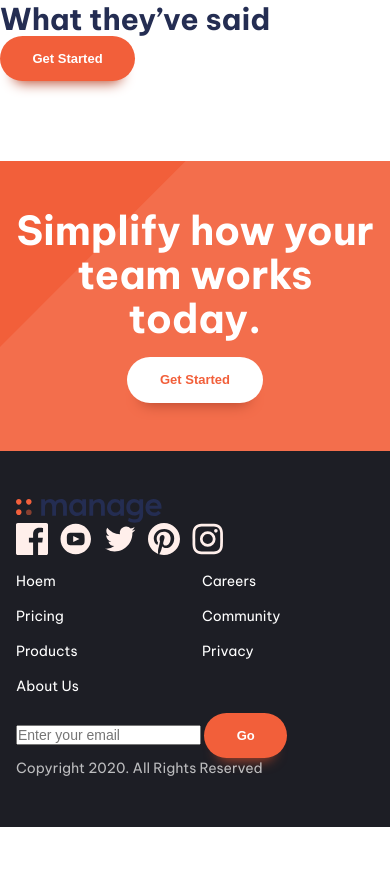
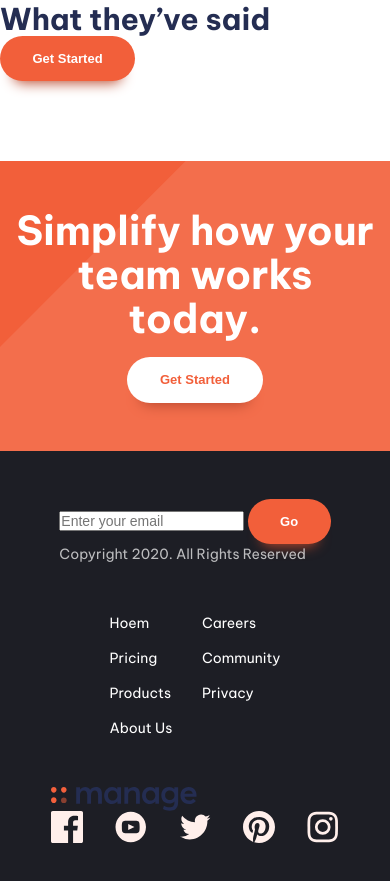
Before and after one commit to mhvirus/fem-manage-landing-page.github.io, a website built with Vite: page index.html in a window 390 px wide. Shown: the part 1768-2649 px from the top of the page. Before the commit the page ends 2595 px from the top, so only its background shows below. Built offline with nearby package versions, Linux system fonts and the light colour scheme.

Commit message:
footer almost done

```diff
--- a/index.html
+++ b/index.html
@@ -149,9 +149,9 @@
 
     </main>
 
-    <footer class="bg-neutral-900 text-neutral-100 padding-block-700">
+    <footer class="primary-footer | bg-neutral-900 text-neutral-100 padding-block-700">
       <div class="container">
-        <div class="even-columns">
+        <div class="primary-footer-wrapper">
           <!-- social links and logo -->
           <div>
             <a href="#"><img src="./images/logo.svg" alt="manage"></a>
--- a/main.js
+++ b/main.js
@@ -1,11 +1,10 @@
 const primaryHeader = document.querySelector('.primary-header');
-const navToggel = document.querySelector(".mobile-nav-toggle");
-const primartyNav = document.querySelector(".primary-navagition");
+const navToggel = document.querySelector('.mobile-nav-toggle');
+const primartyNav = document.querySelector('.primary-navagition');
 
-navToggel.addEventListener("click", () => {
-    primartyNav.hasAttribute('data-visible')
-        ? primartyNav.setAttribute('aria-expanded', false)
-        : primartyNav.setAttribute('aria-expanded', true);
-    primartyNav.toggleAttribute("data-visible");
-    primaryHeader.toggleAttribute("data-overlay");
-})
+navToggel.addEventListener('click', () => {
+  // eslint-disable-next-line no-unused-expressions
+  primartyNav.hasAttribute('data-visible') ? primartyNav.setAttribute('aria-expanded', false) : primartyNav.setAttribute('aria-expanded', true);
+  primartyNav.toggleAttribute('data-visible');
+  primaryHeader.toggleAttribute('data-overlay');
+});
--- a/package.json
+++ b/package.json
@@ -9,6 +9,9 @@
     "preview": "vite preview"
   },
   "devDependencies": {
+    "eslint": "^8.22.0",
+    "eslint-config-airbnb-base": "^15.0.0",
+    "eslint-plugin-import": "^2.26.0",
     "vite": "^3.0.7"
   }
 }
--- a/style.css
+++ b/style.css
@@ -295,11 +295,49 @@ p[data-width="wide"] {
 
 /* footer */
 
+.primary-footer {
+
+}
+
+@media (max-width: 50em) {
+  .primary-footer-wrapper > * {
+    margin-inline: auto;
+
+  }
+}
+
+.primary-footer-wrapper {
+  display: grid;
+  gap: var(--size-700);
+  grid-template-areas:
+    'form'
+    'nav'
+    'logo-social';
+}
+
+.primary-footer-wrapper > :nth-child(1) {
+  grid-area: logo-social;
+}
+
+.primary-footer-wrapper > :nth-child(2) {
+  grid-area: nav;
+}
+
+.primary-footer-wrapper > :nth-child(3) {
+  grid-area: form;
+}
+
+@media (min-width: 50em) {
+  .primary-footer-wrapper {
+    grid-template-areas: " logo-social nav form";
+  }
+}
 /* social list icon */
 
 .social-list {
   display: flex;
-  gap: var(--size-300);
+  gap: var(--size-600);
+
 }
 
 .social-icon {
@@ -313,6 +351,11 @@ p[data-width="wide"] {
 }
 
 @media (min-width: 50em) {
+  .social-list {
+    gap: var(--size-300);
+
+  }
+
   .social-icon {
     width: var(--size-500);
   }
```
Also changed, not shown: .eslintrc.json (added), 2 other files.
